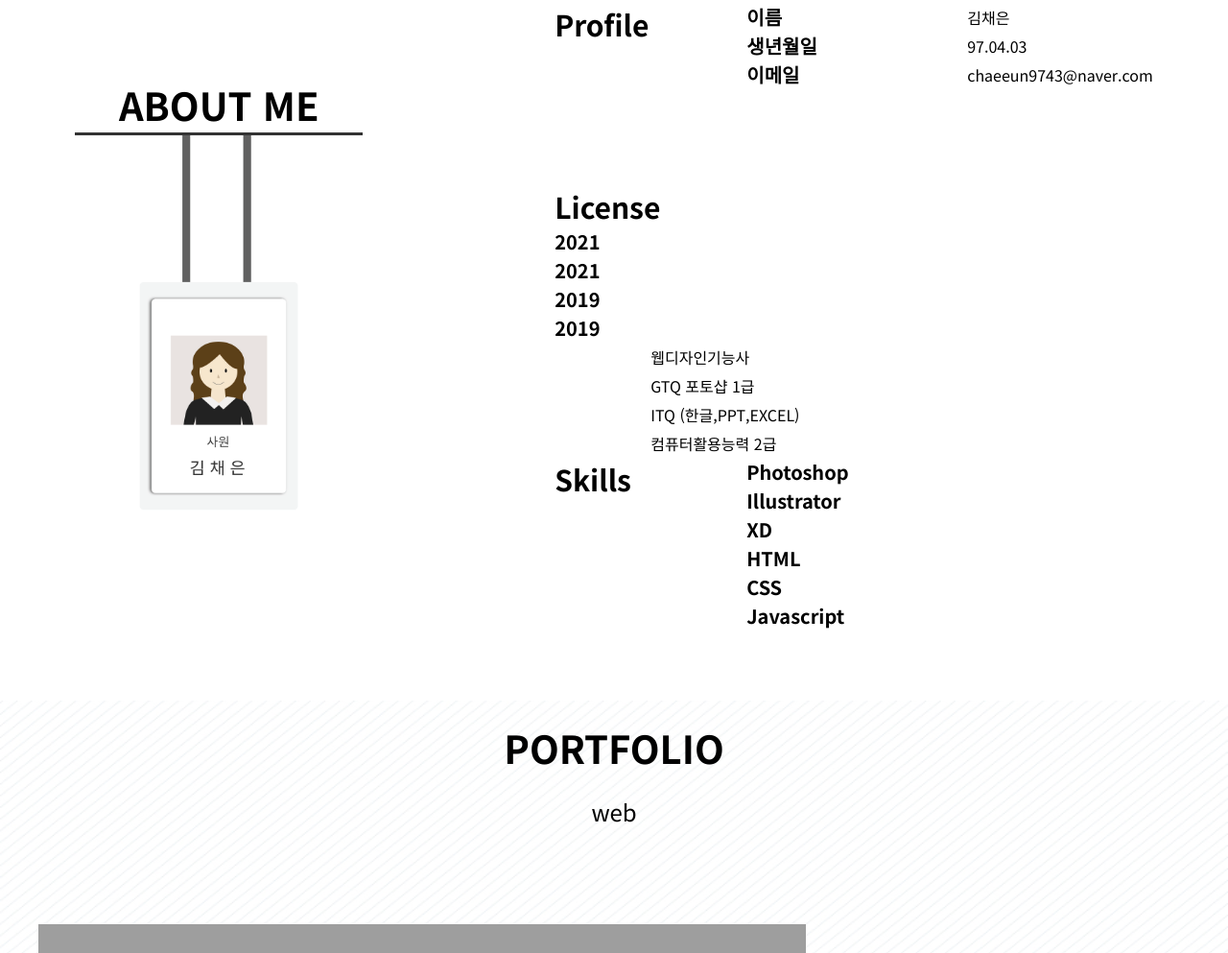
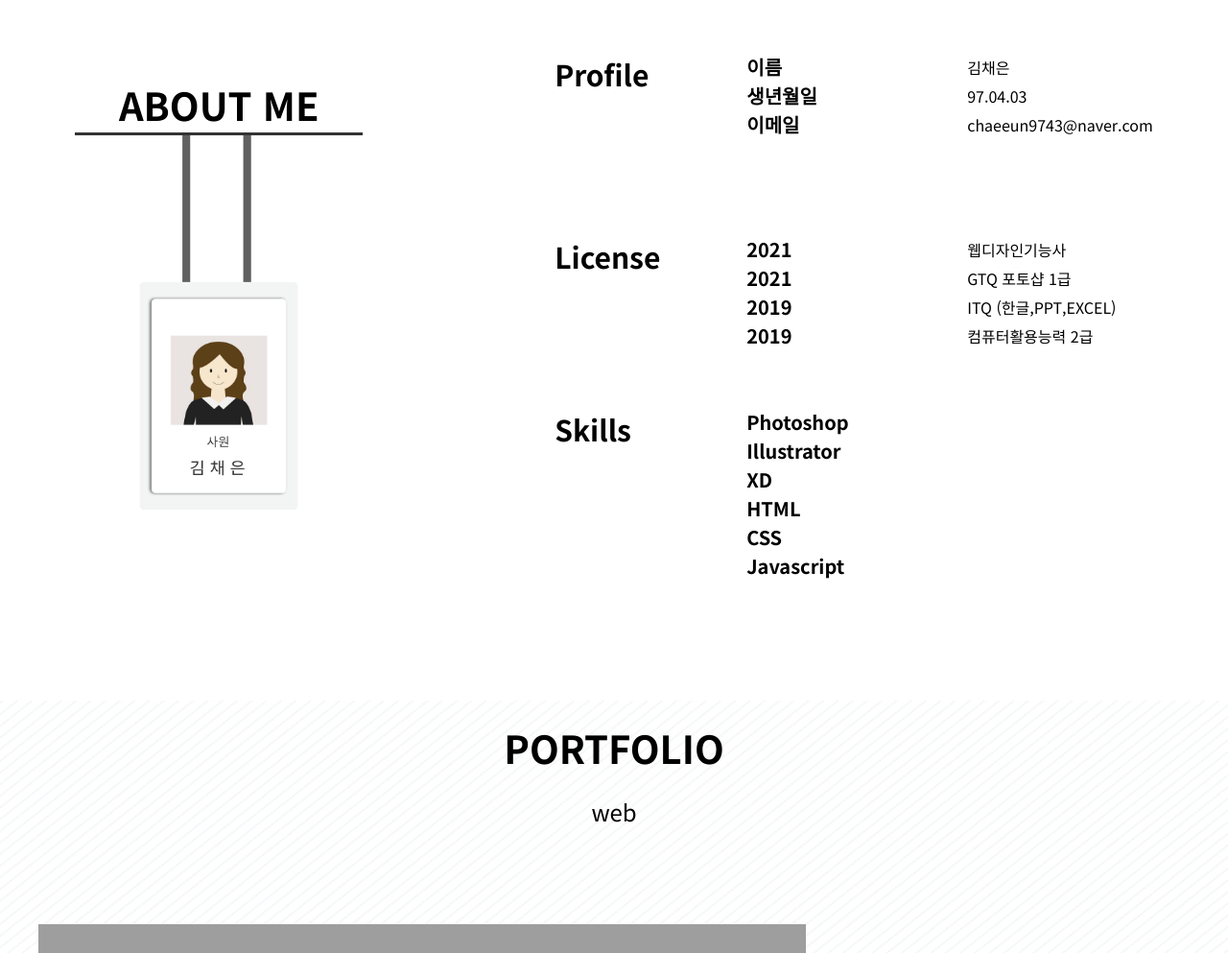
Before and after one commit to chaeeun7131/portfolio, a plain HTML site: page index.html in a window 1280 px wide. Shown: the part 870-1863 px from the top of the page at 96% size. Drawn offline with Linux system fonts and the light colour scheme; grey boxes are pictures that could not be loaded; files whose address does not match are found by name; a web font is replaced by a local one.

Commit message:
Update style.css

```diff
--- a/style.css
+++ b/style.css
@@ -209,10 +209,10 @@ h1 span:nth-child(9) { animation-delay: .8s; }
     line-height: 30px;
 }
 
-.lisence-box{
+.license-box{
     /* outline: 1px solid red; */
     display: flex;
-    margin-bottom: 100px;
+    margin-bottom: 60px;
 }
 
 .skills-box{
```
